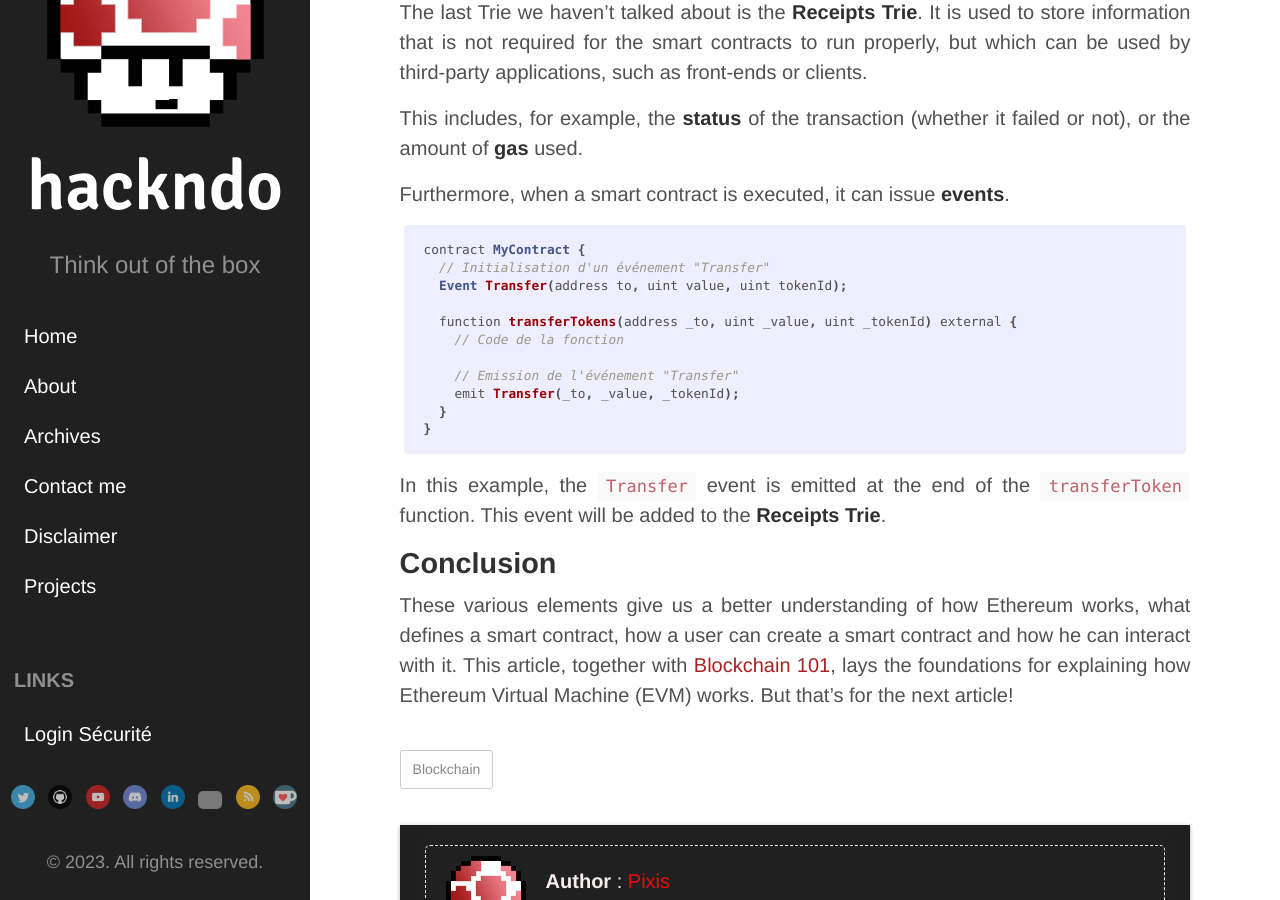
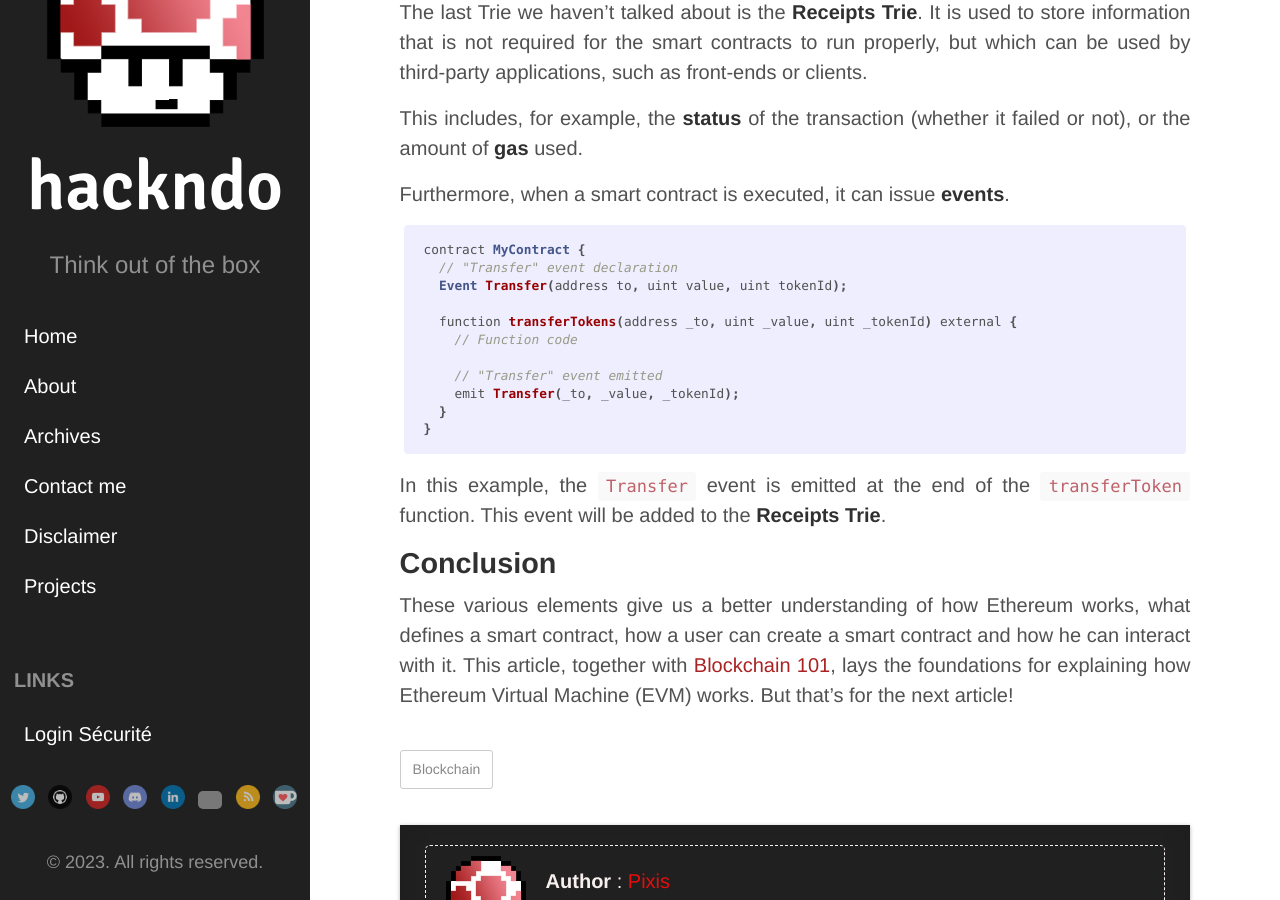
Before and after one commit to Hackndo/en.hackndo.github.io, a Jekyll site: the page built from _posts/2023-07-10-ethereum.md, in a window 1280 px wide and 900 px high, scrolled down 9048 px. Built offline with Jekyll 4.4.1, drawn with Linux system fonts in a browser that asks for light colours; comment, search, counter and statistics services are not loaded; some of the changed text lies outside the part shown; grey boxes are pictures that could not be loaded.

Commit message:
Update english translations

````diff
--- a/_posts/2023-07-10-ethereum.md
+++ b/_posts/2023-07-10-ethereum.md
@@ -138,7 +138,7 @@ For example, let's imagine the following function:
 
 ```java
 function getItemValue(string calldata _itemName, uint256 _itemId) public returns(uint256 value) {
-  // Code de la fonction
+  // Function code
 }
 ```
 
@@ -200,13 +200,13 @@ Furthermore, when a smart contract is executed, it can issue **events**.
 
 ```java
 contract MyContract {
-  // Initialisation d'un événement "Transfer"
+  // "Transfer" event declaration
   Event Transfer(address to, uint value, uint tokenId);
 
   function transferTokens(address _to, uint _value, uint _tokenId) external {
-    // Code de la fonction
+    // Function code
 
-    // Emission de l'événement "Transfer"
+    // "Transfer" event emitted
     emit Transfer(_to, _value, _tokenId);
   }
 }
````
